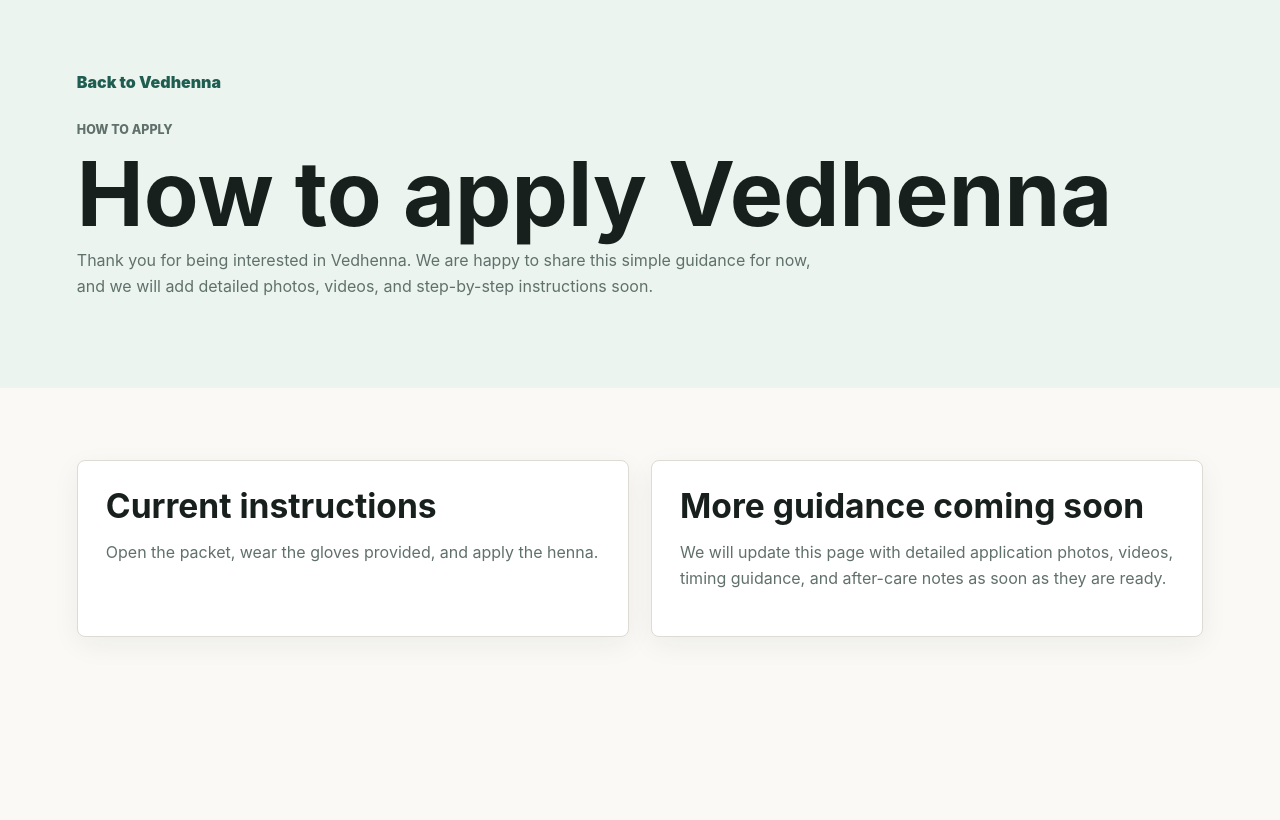
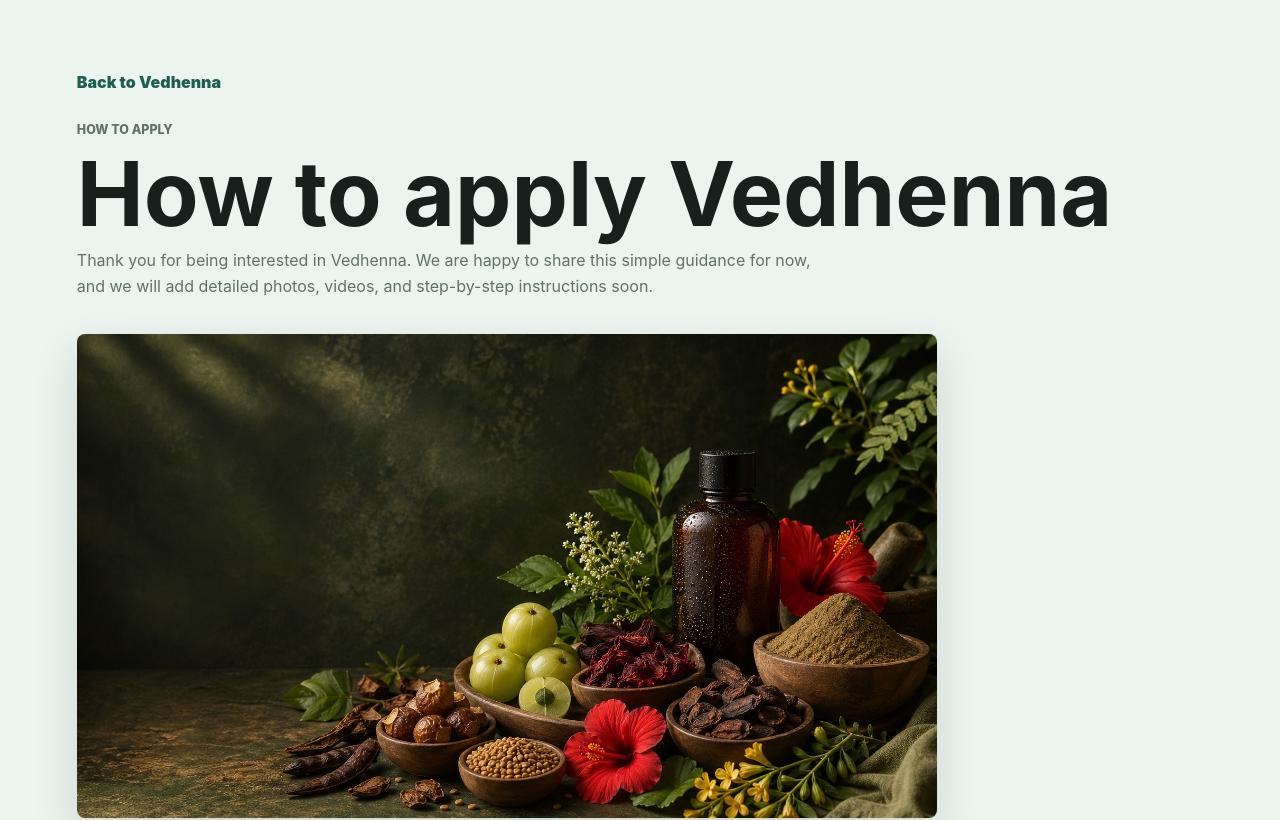
Before and after one commit to Ishank-dubey/vedhenna, a Next.js app: page /how-to-apply in a window 1280 px wide. Shown: the top 820 px of the page. Built offline with nearby package versions, Linux system fonts and the light colour scheme.

Commit message:
Add brand image to application page

```diff
--- a/pages/how-to-apply.js
+++ b/pages/how-to-apply.js
@@ -29,6 +29,7 @@
             Thank you for being interested in Vedhenna. We are happy to share this simple guidance for now, and we will add
             detailed photos, videos, and step-by-step instructions soon.
           </p>
+          <img className="apply-hero-image" src="/vedhenna-hero.jpg" alt="Vedhenna natural hair care branding" />
         </header>
 
         <section className="apply-steps" aria-label="Vedhenna application steps">
--- a/styles/globals.css
+++ b/styles/globals.css
@@ -961,6 +961,17 @@
   padding: 72px clamp(20px, 6vw, 84px);
 }
 
+.apply-hero-image {
+  aspect-ratio: 16 / 9;
+  border-radius: 8px;
+  box-shadow: 0 18px 45px rgba(24, 32, 30, 0.14);
+  display: block;
+  margin-top: 34px;
+  max-width: 860px;
+  object-fit: cover;
+  width: 100%;
+}
+
 .apply-card p {
   color: var(--muted);
   line-height: 1.65;
```
